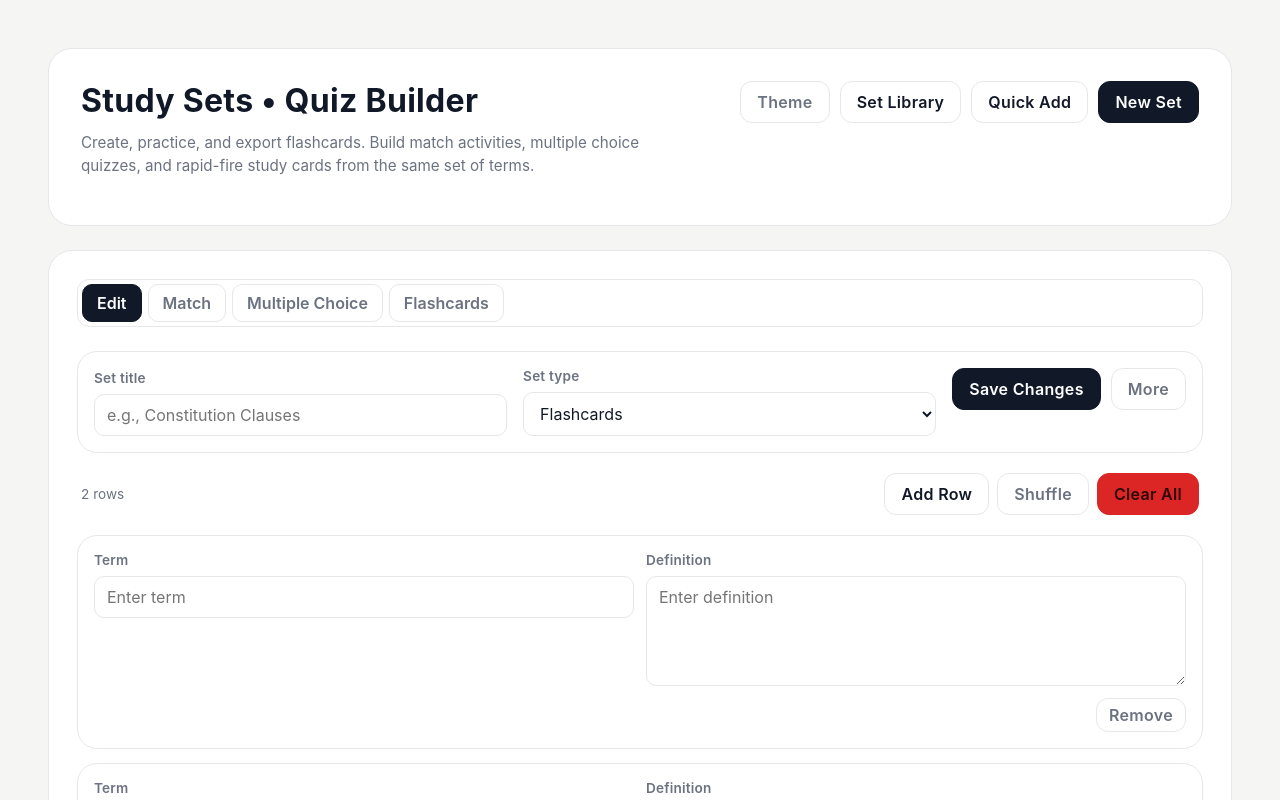
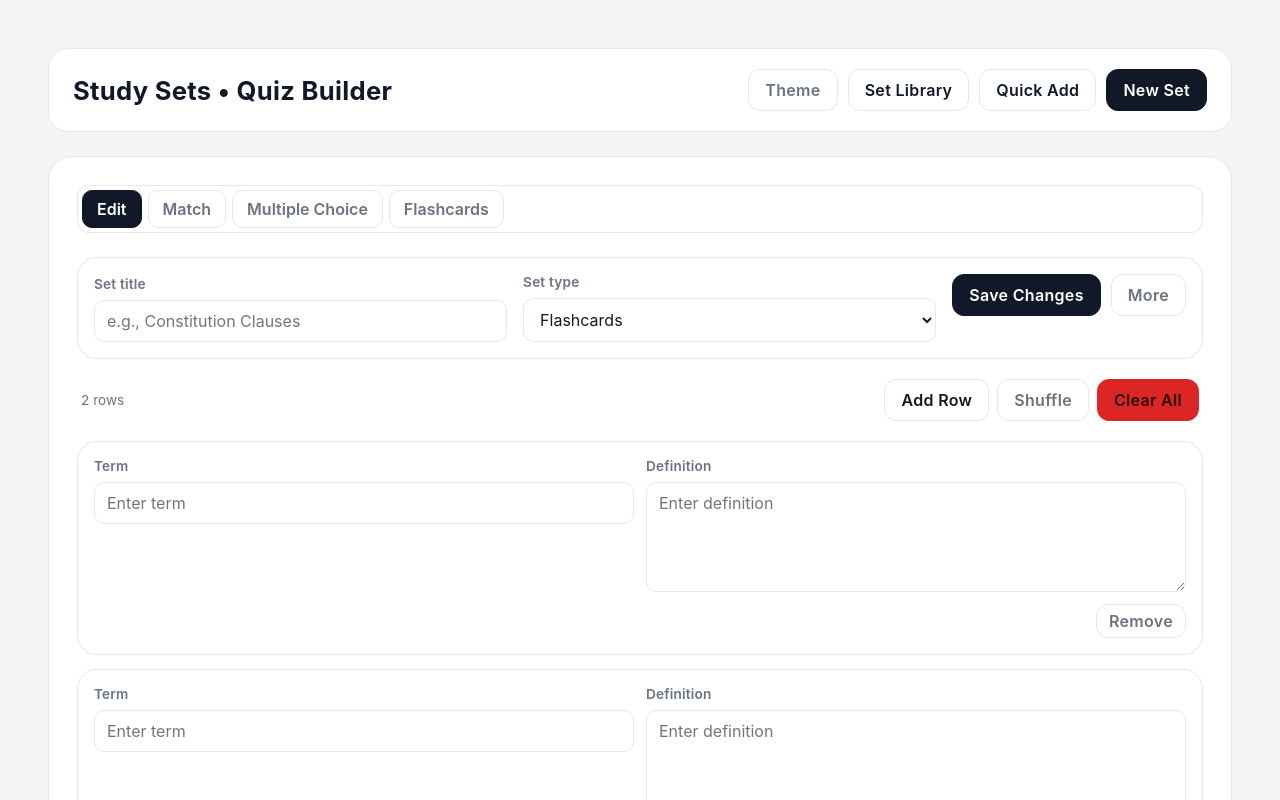
Before and after one commit to brentcrosby/quiz-website, a React (Vite) app: page / in a window 1280 px wide. Shown: the top 800 px of the page. Built offline with nearby package versions, Linux system fonts and the light colour scheme.

Commit message:
reformat flash cards and header

```diff
--- a/src/components/FlashcardsTab.jsx
+++ b/src/components/FlashcardsTab.jsx
@@ -80,27 +80,6 @@ export function FlashcardsTab({ items, isActive }) {
         <p className="empty-state">Add study items to flip through flashcards.</p>
       ) : (
         <>
-          <div className="card inline" style={{ justifyContent: 'space-between', gap: '12px' }}>
-            <div className="inline" style={{ gap: '12px', flexWrap: 'wrap' }}>
-              <label className="inline" style={{ gap: '6px' }}>
-                <input
-                  type="checkbox"
-                  checked={showTermFirst}
-                  onChange={(event) => setShowTermFirst(event.target.checked)}
-                />
-                Show term first
-              </label>
-              <span className="muted small">{queue.length} left</span>
-            </div>
-            <div className="inline" style={{ gap: '8px' }}>
-              <button type="button" className="button secondary" onClick={rebuildQueue}>
-                Shuffle
-              </button>
-              <button type="button" className="button ghost" onClick={rebuildQueue}>
-                Reset
-              </button>
-            </div>
-          </div>
           <div className="flash-wrap">
             <div
               className="flash-card"
@@ -131,6 +110,27 @@ export function FlashcardsTab({ items, isActive }) {
               </button>
             </div>
           </div>
+          <div className="card inline flash-options">
+            <div className="inline" style={{ gap: '12px', flexWrap: 'wrap' }}>
+              <label className="inline" style={{ gap: '6px' }}>
+                <input
+                  type="checkbox"
+                  checked={showTermFirst}
+                  onChange={(event) => setShowTermFirst(event.target.checked)}
+                />
+                Show term first
+              </label>
+              <span className="muted small">{queue.length} left</span>
+            </div>
+            <div className="inline" style={{ gap: '8px' }}>
+              <button type="button" className="button secondary" onClick={rebuildQueue}>
+                Shuffle
+              </button>
+              <button type="button" className="button ghost" onClick={rebuildQueue}>
+                Reset
+              </button>
+            </div>
+          </div>
         </>
       )}
     </section>
--- a/src/components/Header.jsx
+++ b/src/components/Header.jsx
@@ -1,13 +1,7 @@
 export function Header({ onToggleTheme, onNewSet, onOpenLibrary, onOpenQuickAdd }) {
   return (
     <header className="app-header">
-      <div className="header-copy">
-        <h1 className="title">Study Sets • Quiz Builder</h1>
-        <p className="subtitle">
-          Create, practice, and export flashcards. Build match activities, multiple choice quizzes,
-          and rapid-fire study cards from the same set of terms.
-        </p>
-      </div>
+      <h1 className="title">Study Sets • Quiz Builder</h1>
       <div className="header-actions">
         <button type="button" className="button ghost" onClick={onToggleTheme}>
           Theme
--- a/src/styles.css
+++ b/src/styles.css
@@ -85,11 +85,12 @@ button {
 
 .app-header {
   display: flex;
-  flex-direction: column;
-  gap: 20px;
+  align-items: center;
+  justify-content: space-between;
+  gap: 16px;
   background: var(--panel);
-  padding: clamp(24px, 5vw, 32px);
-  border-radius: 24px;
+  padding: clamp(16px, 3vw, 20px) clamp(18px, 3vw, 24px);
+  border-radius: 20px;
   border: 1px solid var(--border);
 }
 
@@ -97,6 +98,8 @@ button {
   font-weight: 700;
   letter-spacing: 0.3px;
   margin: 0;
+  font-size: clamp(1.2rem, 3vw, 1.5rem);
+  white-space: nowrap;
 }
 
 .subtitle {
@@ -200,31 +203,17 @@ button:focus-visible {
   align-items: center;
 }
 
-.header-copy {
-  display: flex;
-  flex-direction: column;
-  gap: 8px;
-}
-
 .header-actions {
   display: flex;
   flex-wrap: wrap;
   gap: 10px;
+  justify-content: flex-end;
+  align-items: center;
 }
 
 @media (min-width: 768px) {
-  .app-header {
-    flex-direction: row;
-    align-items: flex-start;
-    justify-content: space-between;
-  }
-
-  .header-copy {
-    max-width: 560px;
-  }
-
-  .header-actions {
-    justify-content: flex-end;
+  .title {
+    font-size: clamp(1.3rem, 2.2vw, 1.6rem);
   }
 }
 
@@ -613,9 +602,17 @@ textarea {
 
 .flash-wrap {
   display: grid;
-  grid-template-rows: auto 1fr auto;
   gap: 20px;
   justify-items: center;
+}
+
+.flash-options {
+  justify-content: space-between;
+  flex-wrap: wrap;
+  gap: 12px;
+  width: min(520px, 100%);
+  margin: 0 auto;
+  align-items: center;
 }
 
 .flash-card {
```
